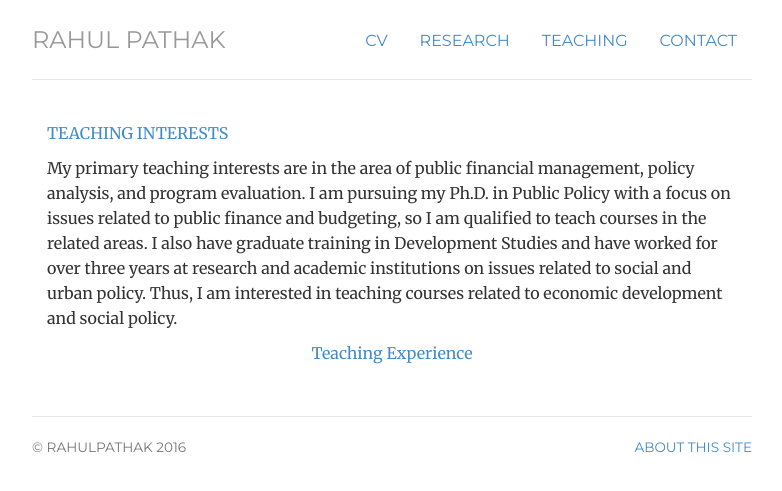
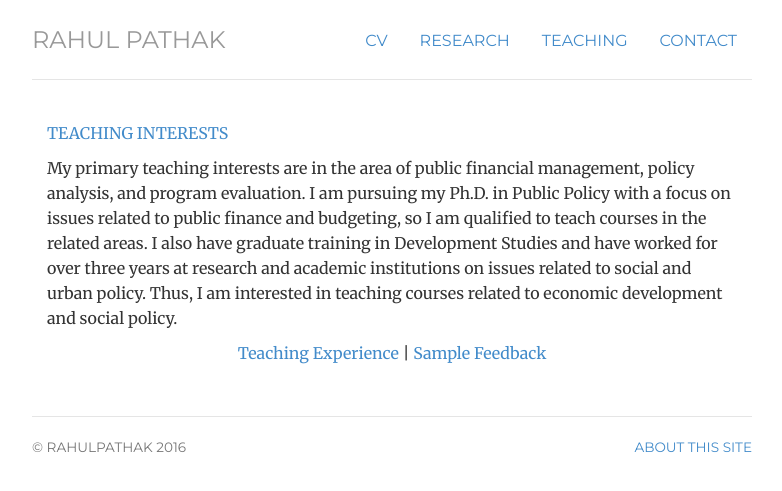
Before and after one commit to pathak-rahul/pathak-rahul.github.io, a Jekyll site: the page built from teaching/index.html, in a window 1280 px wide. Shown: the top 491 px of the page, without its empty margins (248-1030 px from the left). Built offline with Jekyll 4.4.1, drawn with Linux system fonts in a browser that asks for light colours.

Commit message:
Update index.html

```diff
--- a/teaching/index.html
+++ b/teaching/index.html
@@ -15,7 +15,7 @@
 	<div itemscope itemtype="http://data-vocabulary.org/Person" class="col-sm-12">
 <p class-"lead"> My primary teaching interests are in the area of public financial management, policy analysis, and program evaluation. I am pursuing my Ph.D. in Public Policy with a focus on issues related to public finance and budgeting, so I am qualified to teach courses in the related areas. I also have graduate training in Development Studies and have worked for over three years at research and academic institutions on issues related to social and urban policy. Thus, I am interested in teaching courses related to economic development and social policy.
 
- <p class="text-center"> <a href="/experience"> Teaching Experience </a>
+ <p class="text-center"> <a href="/experience"> Teaching Experience </a> | <a href="/feedback"> Sample Feedback</a>
 
 
 
```
